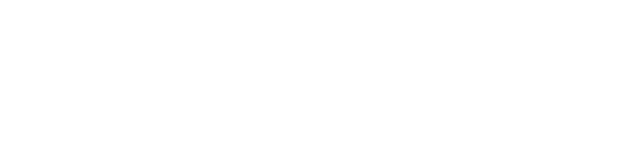
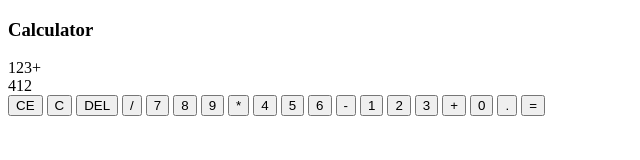
Before and after one commit to elisangelofreire/Calculator_with_JavaScrit, a plain HTML site: page index.html in a window 1280 px wide. Shown: the whole page, without its empty margins (0-640 px from the left). Drawn offline with Linux system fonts and the light colour scheme.

Commit message:
calc html

```diff
--- a/index.html
+++ b/index.html
@@ -9,7 +9,37 @@
     <script src="js/scripts.js" defer></script>
 </head>
 <body>
+    <div id="calc">
+        <h3>Calculator</h3>
 
+        <div id="operation">
+            <div id="previous-operation">123+</div>
+            <div id="current-operation">412</div>
+        </div>
+
+        <div id="buttons-container">
+            <button>CE</button>
+            <button>C</button>
+            <button>DEL</button>
+            <button>/</button>
+            <button class="number">7</button>
+            <button class="number">8</button>
+            <button class="number">9</button>
+            <button >*</button>
+            <button class="number">4</button>
+            <button class="number">5</button>
+            <button class="number">6</button>
+            <button>-</button>
+            <button class="number">1</button>
+            <button class="number">2</button>
+            <button class="number">3</button>
+            <button>+</button>
+            <button class="number">0</button>
+            <button class="number">.</button>
+            <button id="equal-btn">=</button>
+
+        </div>
+    </div>
 
 </body>
 </html>
```
